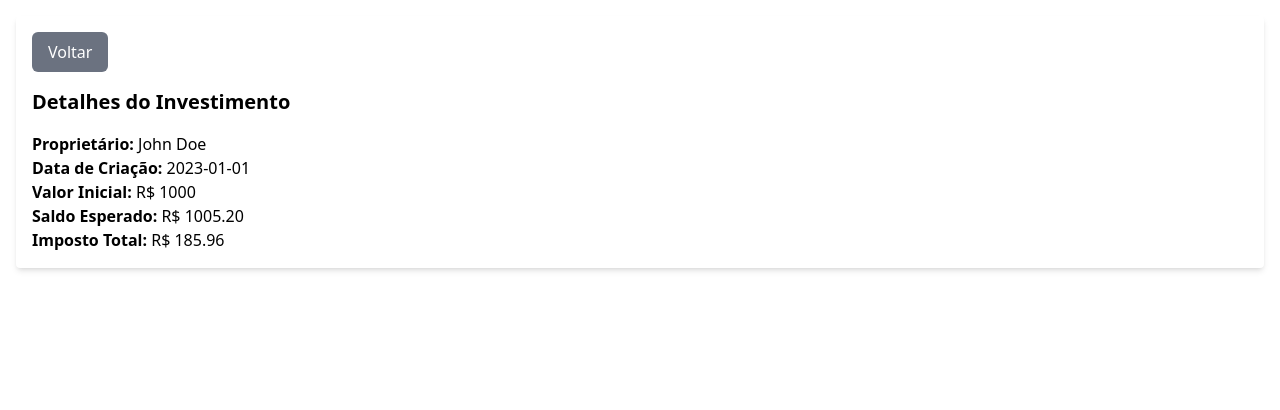
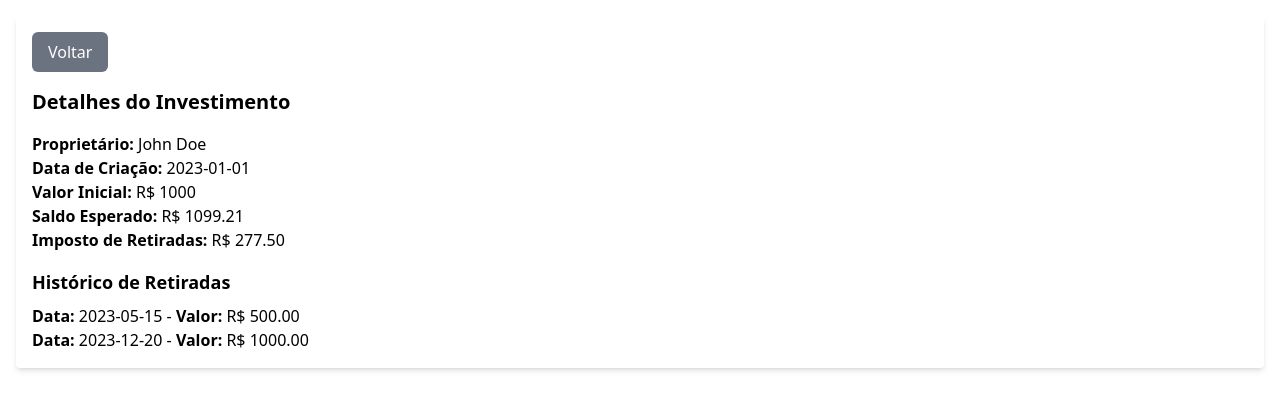
Before and after one commit to Kassiaavieira/desafioTech, a Next.js app: page /investments/1 in a window 1280 px wide. Shown: the top 410 px of the page. Built offline with nearby package versions, Linux system fonts and the light colour scheme.

Commit message:
Tweak: Calculations

```diff
--- a/src/components/investment/InvestmentDetails.tsx
+++ b/src/components/investment/InvestmentDetails.tsx
@@ -3,6 +3,7 @@ import { useRouter } from 'next/router';
 import { Investment } from '../../types';
 import Button from '../ui/Button';
 import { mockInvestments } from '@/src/mocks/investmentData';
+import { calculateExpectedBalance, calculateTotalTax } from '../../utils/calculations';
 
 const InvestmentDetails: React.FC = () => {
   const router = useRouter();
@@ -10,29 +11,29 @@ const InvestmentDetails: React.FC = () => {
   const [investment, setInvestment] = useState<Investment | null>(null);
   const [expectedBalance, setExpectedBalance] = useState(0);
   const [totalTax, setTotalTax] = useState(0);
+  const [withdrawalHistory, setWithdrawalHistory] = useState<{ date: string, amount: number }[]>([]);
 
   useEffect(() => {
     if (typeof id === 'string') {
       const selectedInvestment = mockInvestments.find(inv => inv.id === id);
       if (selectedInvestment) {
-        console.log("Selected Investment:", selectedInvestment);
         setInvestment(selectedInvestment);
-        const calculatedBalance = selectedInvestment.initialValue * 1.0052;
+
+        const investmentAgeInYears = getInvestmentAge(selectedInvestment.date);
+        const calculatedBalance = calculateExpectedBalance(selectedInvestment.initialValue, 0.0052, investmentAgeInYears);
         setExpectedBalance(calculatedBalance);
 
-        let calculatedTax = 0;
-        const currentDate = new Date();
-        const investmentDate = new Date(selectedInvestment.date);
-        const investmentAge =
-          (currentDate.getTime() - investmentDate.getTime()) / (1000 * 60 * 60 * 24 * 365);
-        if (investmentAge < 1) {
-          calculatedTax = calculatedBalance * 0.225;
-        } else if (investmentAge >= 1 && investmentAge <= 2) {
-          calculatedTax = calculatedBalance * 0.185;
-        } else {
-          calculatedTax = calculatedBalance * 0.15;
+        const mockWithdrawalHistory = [
+          { date: '2023-05-15', amount: 500 },
+          { date: '2023-12-20', amount: 1000 },
+        ];
+        setWithdrawalHistory(mockWithdrawalHistory);
+
+        if (mockWithdrawalHistory.length > 0) {
+          const totalWithdrawn = mockWithdrawalHistory.reduce((acc, withdrawal) => acc + withdrawal.amount, 0);
+          const calculatedTax = calculateTotalTax(totalWithdrawn, investmentAgeInYears);
+          setTotalTax(calculatedTax);
         }
-        setTotalTax(calculatedTax);
       } else {
         console.error("Investment not found with ID:", id);
       }
@@ -57,9 +58,31 @@ const InvestmentDetails: React.FC = () => {
       <p><strong>Data de Criação:</strong> {investment.date}</p>
       <p><strong>Valor Inicial:</strong> R$ {investment.initialValue}</p>
       <p><strong>Saldo Esperado:</strong> R$ {expectedBalance.toFixed(2)}</p>
-      <p><strong>Imposto Total:</strong> R$ {totalTax.toFixed(2)}</p>
+
+      {withdrawalHistory.length > 0 && (
+        <>
+          <p><strong>Imposto de Retiradas:</strong> R$ {totalTax.toFixed(2)}</p>
+          <div className="mt-4">
+            <h3 className="text-lg font-bold mb-2">Histórico de Retiradas</h3>
+            <ul>
+              {withdrawalHistory.map((withdrawal, index) => (
+                <li key={index}>
+                  <strong>Data:</strong> {withdrawal.date} - <strong>Valor:</strong> R$ {withdrawal.amount.toFixed(2)}
+                </li>
+              ))}
+            </ul>
+          </div>
+        </>
+      )}
+
     </div>
   );
 };
 
+function getInvestmentAge(investmentDate: string): number {
+  const currentDate = new Date();
+  const dateDifference = currentDate.getTime() - new Date(investmentDate).getTime();
+  return dateDifference / (1000 * 60 * 60 * 24 * 365);
+}
+
 export default InvestmentDetails;
--- a/src/utils/calculations.ts
+++ b/src/utils/calculations.ts
@@ -1,11 +1,21 @@
-export const calculateExpectedBalance = (initialValue: number, date: string): number => {
-    const startDate = new Date(date);
-    const currentDate = new Date();
-    const months = (currentDate.getFullYear() - startDate.getFullYear()) * 12 + currentDate.getMonth() - startDate.getMonth();
-    return initialValue * Math.pow(1.0052, months);
-  };
+import { TAX_RATES } from './constants';
 
-  export const calculateTax = (balance: number, withdrawals: number[]): number => {
-    // Implemente a lógica de cálculo de impostos
-    return 0;
-  };
+export function calculateExpectedBalance(initialValue: number, monthlyInterestRate: number, investmentAgeInYears: number): number {
+  const monthlyRate = 1 + monthlyInterestRate;
+  const totalMonths = investmentAgeInYears * 12;
+  return initialValue * Math.pow(monthlyRate, totalMonths);
+}
+
+export function calculateTotalTax(amountWithdrawn: number, investmentAgeInYears: number): number {
+  let taxRate = 0;
+
+  if (investmentAgeInYears < 1) {
+    taxRate = TAX_RATES.lessThanOneYear;
+  } else if (investmentAgeInYears >= 1 && investmentAgeInYears <= 2) {
+    taxRate = TAX_RATES.oneToTwoYears;
+  } else {
+    taxRate = TAX_RATES.moreThanTwoYears;
+  }
+
+  return amountWithdrawn * taxRate;
+}
```
Also changed, not shown: src/utils/helpers.ts (deleted).
